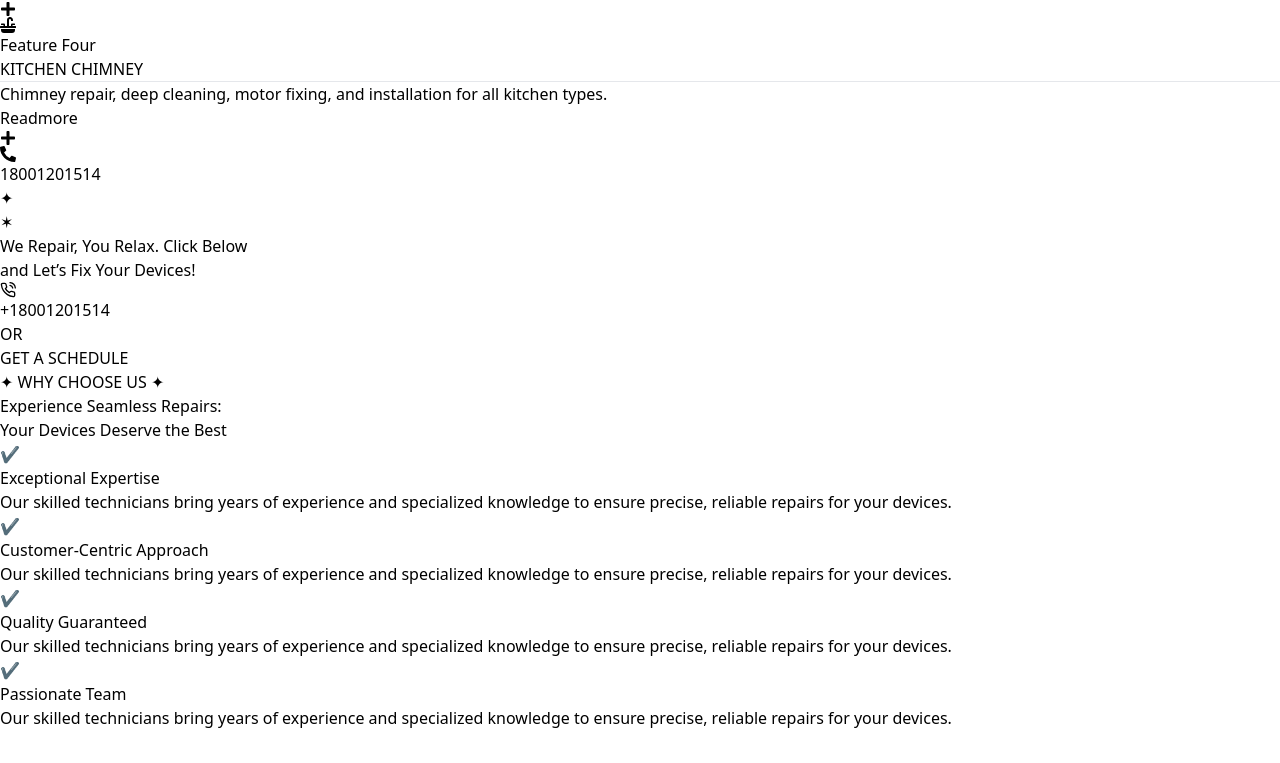
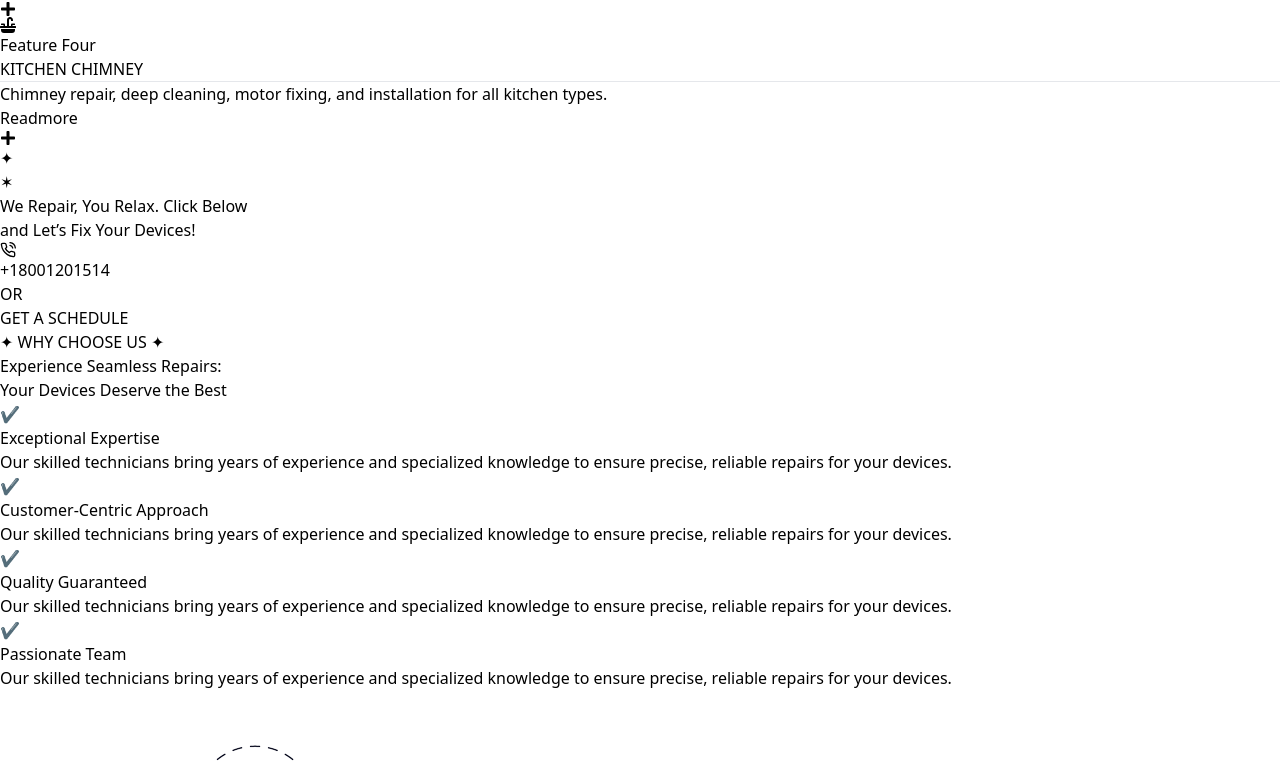
Before and after one commit to PrabhatPradhan/new-SERVICE-CENTER-2, a Next.js app: page / in a window 1280 px wide. Shown: the part 4227-4990 px from the top of the page. Built offline with nearby package versions, Linux system fonts and the light colour scheme.

Commit message:
new update

```diff
--- a/src/app/Componets/Cards/Cards.jsx
+++ b/src/app/Componets/Cards/Cards.jsx
@@ -10,7 +10,7 @@ import {
   FaTachometerAlt,
   FaFire,
   FaSink,
-  FaPhoneAlt,
+
 } from "react-icons/fa";
 import { MdMicrowave } from "react-icons/md";
 
@@ -124,15 +124,8 @@ export default function Card() {
         </div>
       </div>
 
-      {/* Call-to-Action (Optional) */}
-      <div className="text-center mt-6">
-        <a
-          href="tel:18001201514"
-          className="inline-flex items-center gap-2 text-blue-800 font-bold text-lg md:text-xl hover:underline"
-        >
-          <FaPhoneAlt /> 18001201514
-        </a>
-      </div>
+
+
     </>
   );
 }
--- a/src/app/Componets/Footer/Footer.jsx
+++ b/src/app/Componets/Footer/Footer.jsx
@@ -232,7 +232,7 @@ export default function Footer() {
 
       {/* Bottom */}
       <div className="text-gray-400 text-sm mt-8 text-center md:text-left md:flex md:justify-between">
-        <p>© 2025 Fixhero. Designed By RSTheme.</p>
+        <p>© 2025 . Designed By webidea.</p>
         <div className="space-x-4 mt-2 md:mt-0">
           <span>Sitemap</span>
           <span>•</span>
```
